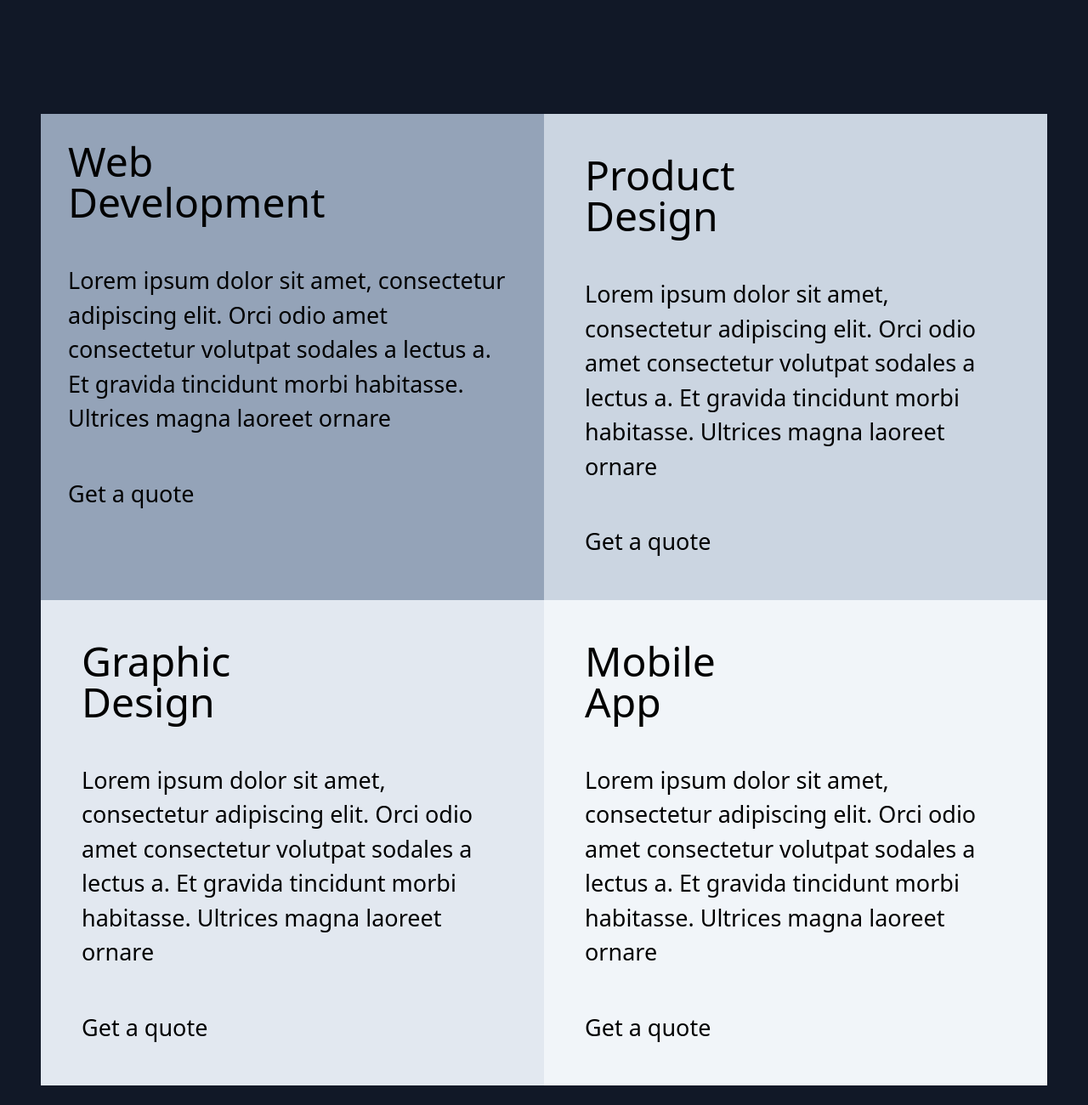
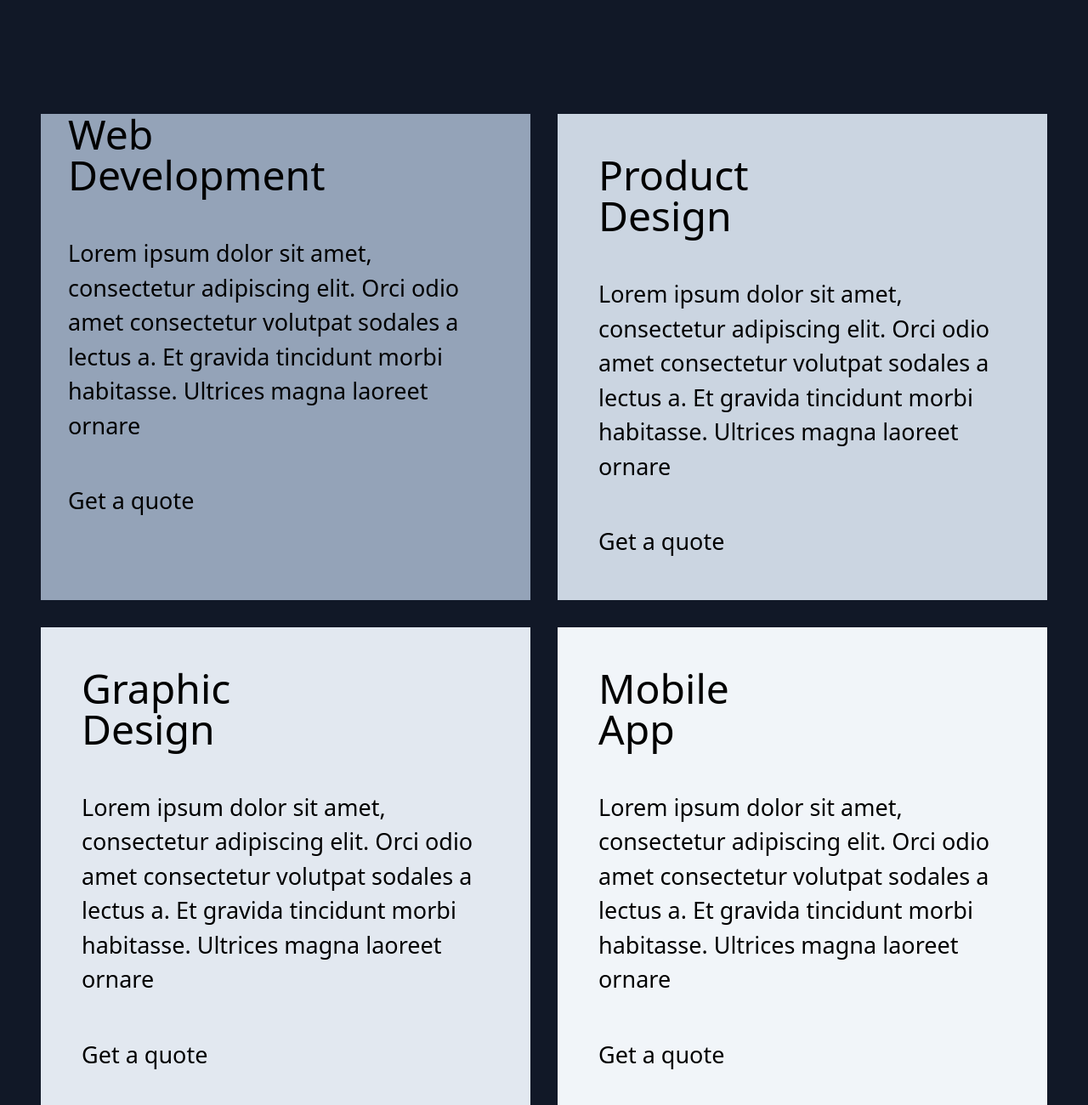
Before and after one commit to merilyntohv/tailwind, a website: page src/index.html in a window 1280 px wide. Shown: the part 1980-3280 px from the top of the page at 85% size. Drawn offline with Linux system fonts and the light colour scheme.

Commit message:
modified

```diff
--- a/src/index.html
+++ b/src/index.html
@@ -82,7 +82,7 @@
     <section class="py-32 lg:px-20">
         <div class="flex justify-center flex-col items-center">
             <p class="text-5xl lg:text-7xl py-2 text">About</p>
-            <p class="text-center text-[10px] lg:text-[28px] font-light py-10">Lorem ipsum dolor sit amet, consectetur adipiscing elit. Orci odio amet consectetur volutpat sodales a lectus a. Et gravida tincidunt morbi habitasse. Ultrices magna laoreet ornareLorem ipsum dolor sit amet, consectetur adipiscing elit. Orci odio amet consectetur volutpat sodales a lectus a. Et gravida tincidunt morbi habitasse</p>
+            <p class="text-center text-[20px] lg:text-[28px] font-light py-10">Lorem ipsum dolor sit amet, consectetur adipiscing elit. Orci odio amet consectetur volutpat sodales a lectus a. Et gravida tincidunt morbi habitasse. Ultrices magna laoreet ornareLorem ipsum dolor sit amet, consectetur adipiscing elit. Orci odio amet consectetur volutpat sodales a lectus a. Et gravida tincidunt morbi habitasse</p>
             <div class="flex overflow-x-auto">
                 <img src="pic/Rectangle 7.png" alt="">
                 <img src="pic/Rectangle 8.png" alt="">
@@ -94,31 +94,31 @@
 
     <section class="py-40 px-12 text-black">
         <p class="text-5xl lg:text-7xl py-40 text-white flex justify-center">Services</p>
-            <div class="flex justify-between lg:grid lg:grid-cols-2 overflow-x-auto">
-                <div class="bg-slate-400 px-8 py-8 w-[350px] lg:w-full">
-                    <h1 class="text-5xl w-350">Web <br> Development</h1>
+            <div class="flex lg:grid lg:grid-cols-2 overflow-x-auto gap-8">
+                <div class="bg-slate-400 px-8 min-w-[450px] w-full">
+                    <h1 class="text-5xl w-[350px]">Web <br> Development</h1>
                     <p class="text-[17px] lg:text-[27px] font-light py-12">Lorem ipsum dolor sit amet, consectetur adipiscing elit. Orci odio amet consectetur volutpat sodales a lectus a. Et gravida tincidunt morbi habitasse. Ultrices magna laoreet ornare</p>
                     <p class="text-[17px] lg:text-[27px] font-light">Get a quote</p>
                 </div>
-                <div class="bg-slate-300 px-12 py-12 w-[350px] lg:w-full">
-                    <h1 class="text-5xl">Product <br> Design</h1>
+                <div class="bg-slate-300 px-12 py-12 w-[450px] lg:w-full">
+                    <h1 class="text-5xl w-[350px]">Product <br> Design</h1>
                     <p class="text-[17px] lg:text-[27px] font-light py-12">Lorem ipsum dolor sit amet, consectetur adipiscing elit. Orci odio amet consectetur volutpat sodales a lectus a. Et gravida tincidunt morbi habitasse. Ultrices magna laoreet ornare</p>
                     <p class="text-[17px] lg:text-[27px] font-light">Get a quote</p>
                 </div>
-                <div class="bg-slate-200 px-12 py-12 w-[350px] lg:w-full">
-                    <h1 class="text-5xl">Graphic <br> Design</h1>
+                <div class="bg-slate-200 px-12 py-12 w-[450px] lg:w-full">
+                    <h1 class="text-5xl w-[350px]">Graphic <br> Design</h1>
                     <p class="text-[17px] lg:text-[27px] font-light py-12">Lorem ipsum dolor sit amet, consectetur adipiscing elit. Orci odio amet consectetur volutpat sodales a lectus a. Et gravida tincidunt morbi habitasse. Ultrices magna laoreet ornare</p>
                     <p class="text-[17px] lg:text-[27px] font-light">Get a quote</p>
                 </div>
-                <div class="bg-slate-100 px-12 py-12 w-[350px] lg:w-full">
-                    <h1 class="text-5xl">Mobile <br> App</h1>
+                <div class="bg-slate-100 px-12 py-12 w-[450px] lg:w-full">
+                    <h1 class="text-5xl w-[350px]">Mobile <br> App</h1>
                     <p class="text-[17px] lg:text-[27px] font-light py-12">Lorem ipsum dolor sit amet, consectetur adipiscing elit. Orci odio amet consectetur volutpat sodales a lectus a. Et gravida tincidunt morbi habitasse. Ultrices magna laoreet ornare</p>
                     <p class="text-[17px] lg:text-[27px] font-light">Get a quote</p>
                 </div>
             </div>
     </section>
 
-    <section class="py-40 px-20">
+    <section class="py-12 lg:py-40 px-20">
         <div class="flex justify-center flex-col items-center text-center">
             <p class="text-5xl lg:text-7xl py-40 text">Contact</p>
             <p class="text-[28px] lg:text-[40px] font-light">contact@email.com <br> +00 000 000</p>
```
Also changed, not shown: src/camera.html (+7 -7 lines), dist/output.css.
